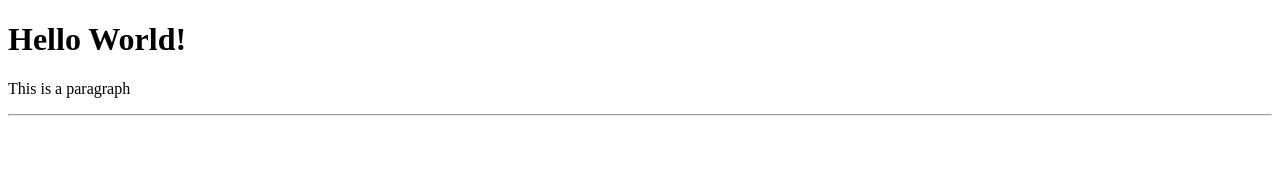
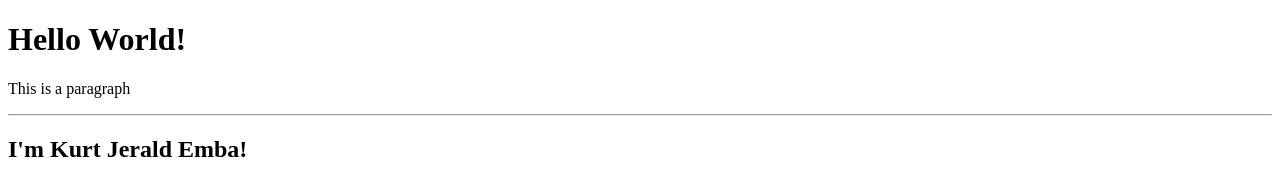
Before and after one commit to KeyLayO/Git-Practice, a plain HTML site: page index.html in a window 1280 px wide. Drawn offline with Linux system fonts and the light colour scheme.

Commit message:
Update index.html
Added h2

```diff
--- a/index.html
+++ b/index.html
@@ -10,5 +10,6 @@
     <h1>Hello World!</h1>
     <p>This is a paragraph</p>
     <hr>
+    <h2>I'm Kurt Jerald Emba!</h2>
   </body>
 </html>
```
